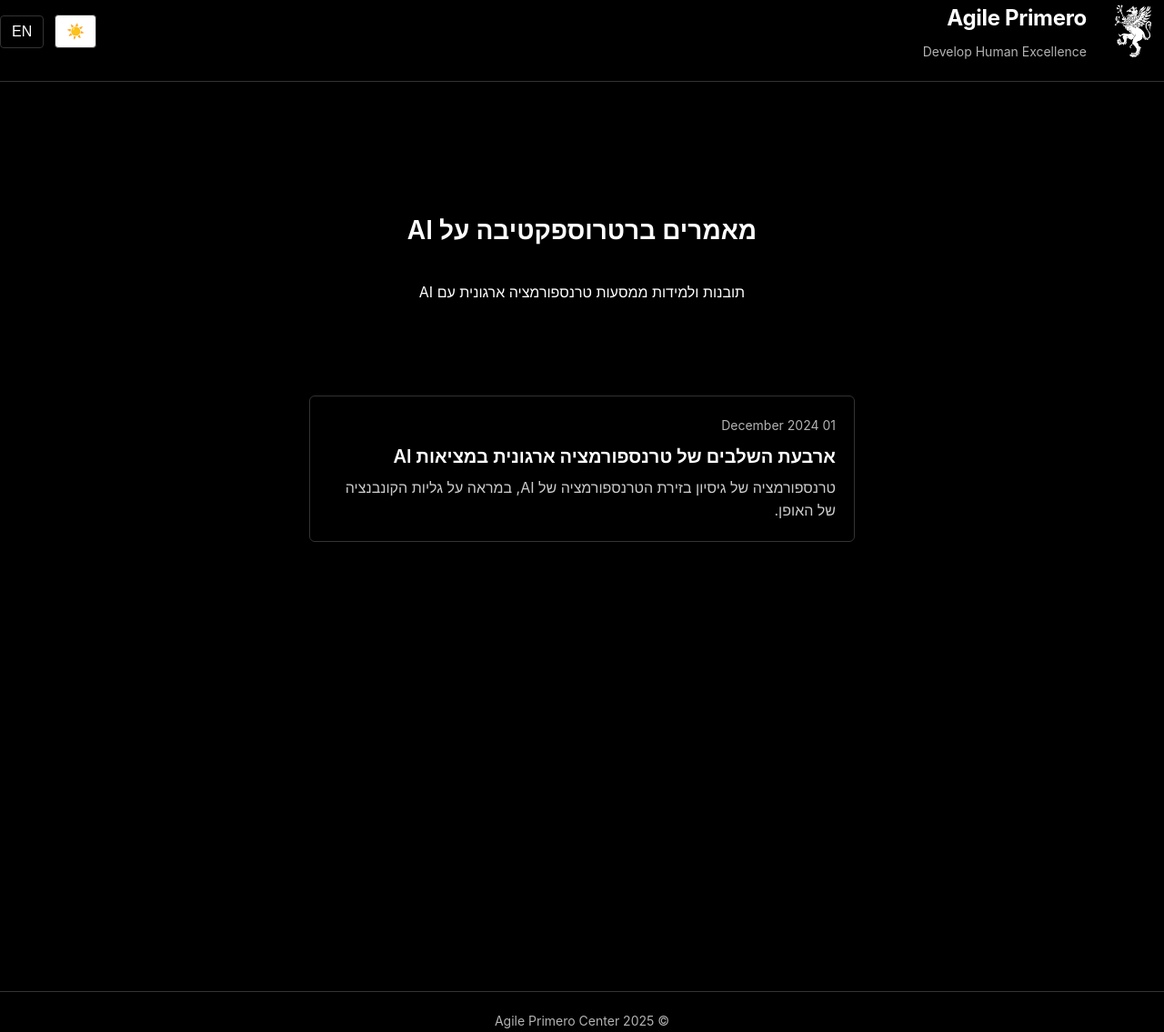
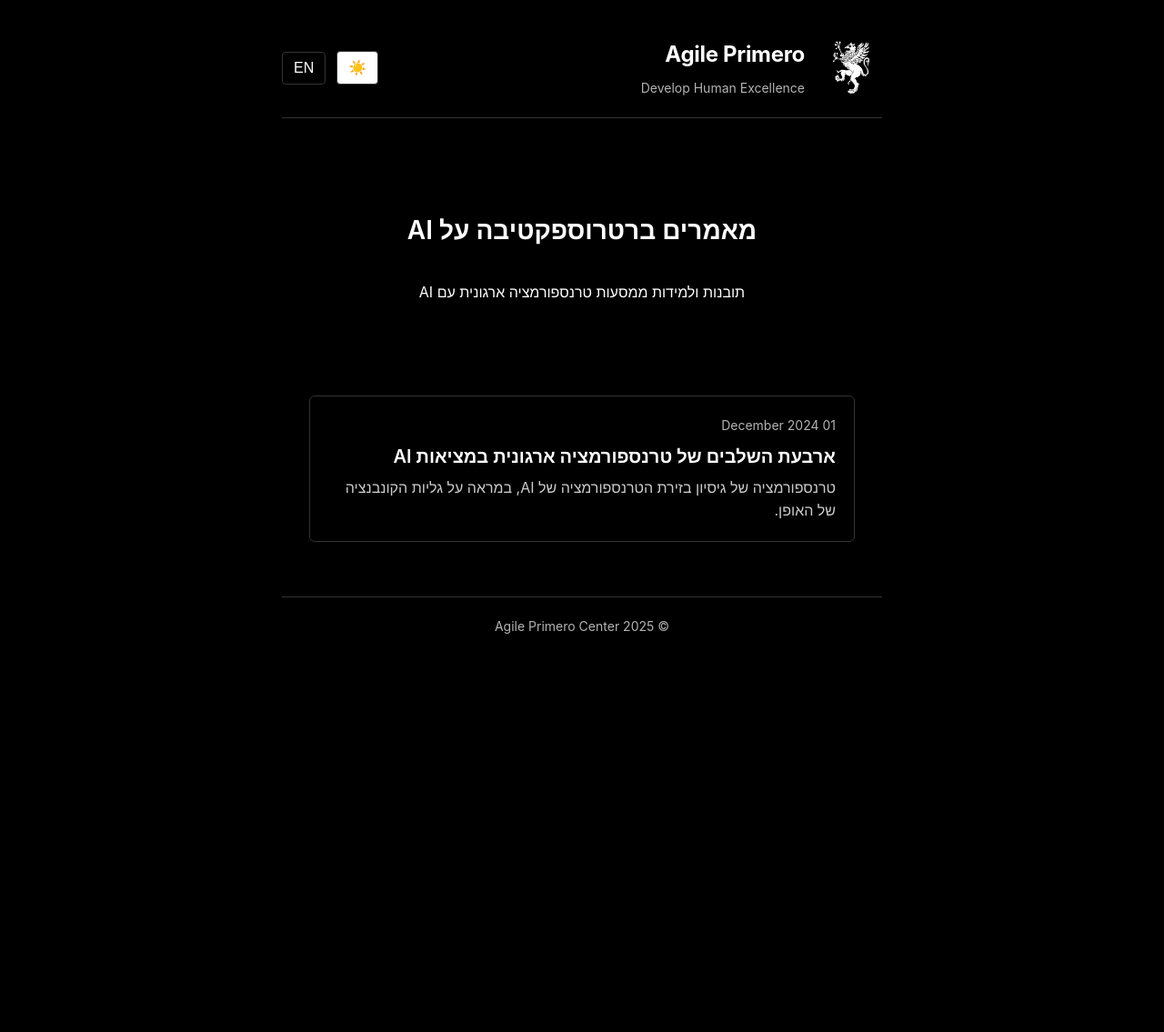
Before and after one commit to avi-the-coach/retro-on-agileprimero, a Jekyll site: the page built from index.html, in a window 1280 px wide. Shown: the whole page at 91% size. Built offline with Jekyll 4.4.1, drawn with Linux system fonts in a browser that asks for light colours; after the commit the page ends 900 px from its top, so only the background shows below that.

Commit message:
Fix header layout - move header inside container div

```diff
--- a/_layouts/default.html
+++ b/_layouts/default.html
@@ -16,13 +16,14 @@
     {% seo %}
 </head>
 <body>
-    {% include header.html %}
+    <div class="container">
+        {% include header.html %}
 
-    <div class="container">
         {{ content }}
+
+        {% include footer.html %}
     </div>
 
-    {% include footer.html %}
     {% include theme-script.html %}
 
     <!-- Theme initialization -->
```
